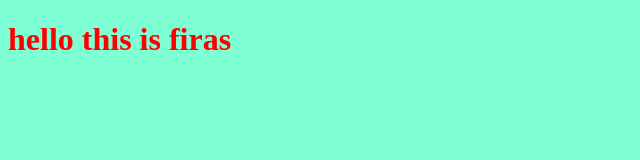
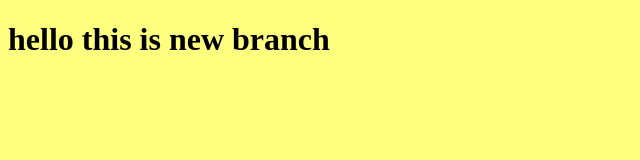
Before and after one commit to ESSOURI-FIRAS/myproject, a plain HTML site: page index.html in a window 1280 px wide. Shown: the whole page, without its empty margins (0-640 px from the left). Drawn offline with Linux system fonts and the light colour scheme.

Commit message:
changing style for the title

```diff
--- a/index.html
+++ b/index.html
@@ -8,7 +8,7 @@
     <link rel ="stylesheet" href="./style.css">
 </head>
 <body>
-    <h1>hello this is firas</h1>
+    <h1>hello this is new branch</h1>
   <scripy src="./app.js"></scripy>
 </body>
 </html>
--- a/style.css
+++ b/style.css
@@ -1,6 +1,6 @@
 h1{
-    color : red;
+    color : black;
 }
 body{
-    background-color: aquamarine;
+    background-color: rgb(255, 255, 127);
 }
```
